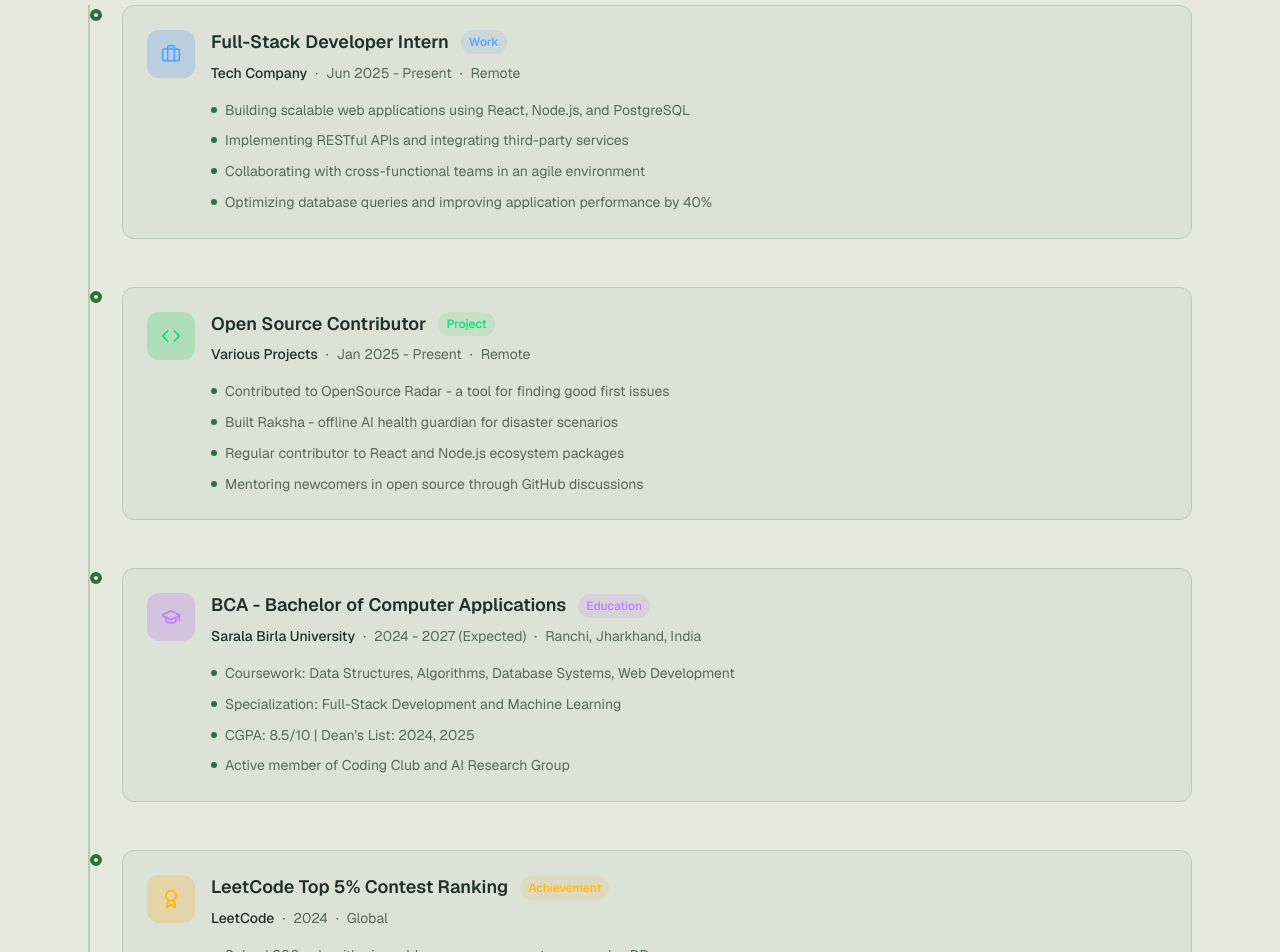
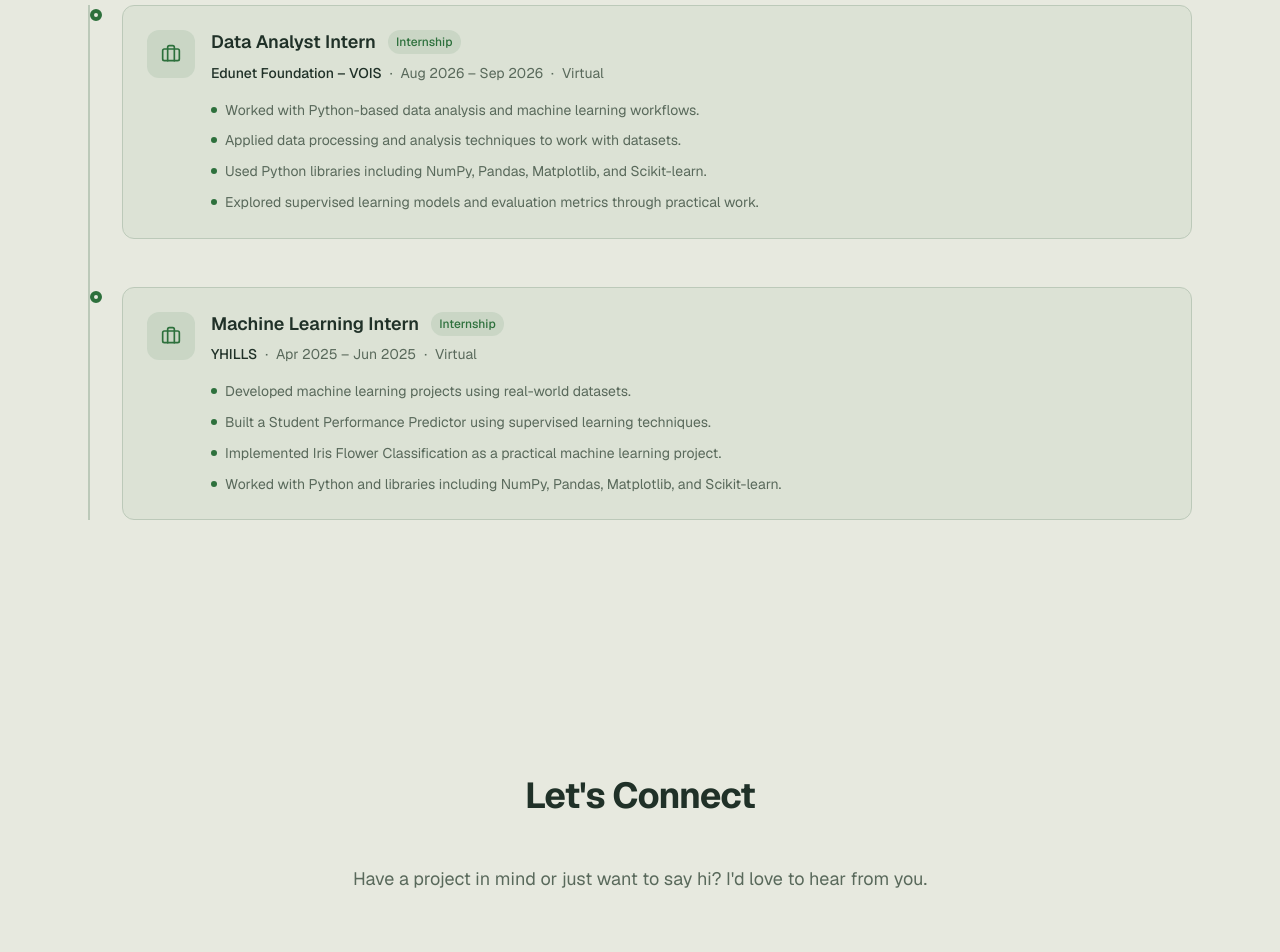
Before and after one commit to Deepti-Nanda/Portfolio, a Next.js app: page / in a window 1280 px wide. Shown: the part 4400-5352 px from the top of the page. Built offline with nearby package versions, Linux system fonts and the light colour scheme.

Commit message:
refactor: update experience section

```diff
--- a/components/experience.tsx
+++ b/components/experience.tsx
@@ -1,7 +1,7 @@
 "use client";
 
 import { useEffect, useState } from "react";
-import { Code, Briefcase, GraduationCap, Award } from "lucide-react";
+import { Briefcase } from "lucide-react";
 
 interface ExperienceItem {
   id: string;
@@ -10,99 +10,36 @@ interface ExperienceItem {
   period: string;
   location: string;
   description: string[];
-  type: "work" | "education" | "project" | "achievement";
-  icon: React.ReactNode;
 }
 
 const experiences: ExperienceItem[] = [
   {
-    id: "1",
-    role: "Full-Stack Developer Intern",
-    company: "Tech Company",
-    period: "Jun 2025 - Present",
-    location: "Remote",
+    id: "experience-1",
+    role: "Data Analyst Intern",
+    company: "Edunet Foundation – VOIS",
+    period: "Aug 2026 – Sep 2026",
+    location: "Virtual",
     description: [
-      "Building scalable web applications using React, Node.js, and PostgreSQL",
-      "Implementing RESTful APIs and integrating third-party services",
-      "Collaborating with cross-functional teams in an agile environment",
-      "Optimizing database queries and improving application performance by 40%",
+      "Worked with Python-based data analysis and machine learning workflows.",
+      "Applied data processing and analysis techniques to work with datasets.",
+      "Used Python libraries including NumPy, Pandas, Matplotlib, and Scikit-learn.",
+      "Explored supervised learning models and evaluation metrics through practical work.",
     ],
-    type: "work",
-    icon: <Briefcase className="w-5 h-5" />,
   },
   {
-    id: "2",
-    role: "Open Source Contributor",
-    company: "Various Projects",
-    period: "Jan 2025 - Present",
-    location: "Remote",
+    id: "experience-2",
+    role: "Machine Learning Intern",
+    company: "YHILLS",
+    period: "Apr 2025 – Jun 2025",
+    location: "Virtual",
     description: [
-      "Contributed to OpenSource Radar - a tool for finding good first issues",
-      "Built Raksha - offline AI health guardian for disaster scenarios",
-      "Regular contributor to React and Node.js ecosystem packages",
-      "Mentoring newcomers in open source through GitHub discussions",
+      "Developed machine learning projects using real-world datasets.",
+      "Built a Student Performance Predictor using supervised learning techniques.",
+      "Implemented Iris Flower Classification as a practical machine learning project.",
+      "Worked with Python and libraries including NumPy, Pandas, Matplotlib, and Scikit-learn.",
     ],
-    type: "project",
-    icon: <Code className="w-5 h-5" />,
-  },
-  {
-    id: "3",
-    role: "BCA - Bachelor of Computer Applications",
-    company: "Sarala Birla University",
-    period: "2024 - 2027 (Expected)",
-    location: "Ranchi, Jharkhand, India",
-    description: [
-      "Coursework: Data Structures, Algorithms, Database Systems, Web Development",
-      "Specialization: Full-Stack Development and Machine Learning",
-      "CGPA: 8.5/10 | Dean's List: 2024, 2025",
-      "Active member of Coding Club and AI Research Group",
-    ],
-    type: "education",
-    icon: <GraduationCap className="w-5 h-5" />,
-  },
-  {
-    id: "4",
-    role: "LeetCode Top 5% Contest Ranking",
-    company: "LeetCode",
-    period: "2024",
-    location: "Global",
-    description: [
-      "Solved 300+ algorithmic problems across arrays, trees, graphs, DP",
-      "Consistent participant in weekly and biweekly contests",
-      "Strong foundation in Data Structures & Algorithms",
-      "Preferred languages: Python, JavaScript, C++",
-    ],
-    type: "achievement",
-    icon: <Award className="w-5 h-5" />,
   },
 ];
-
-const typeStyles = {
-  work: {
-    color: "text-blue-400",
-    bg: "bg-blue-500/10",
-    border: "border-blue-500/20",
-    iconBg: "bg-blue-500/20",
-  },
-  project: {
-    color: "text-green-400",
-    bg: "bg-green-500/10",
-    border: "border-green-500/20",
-    iconBg: "bg-green-500/20",
-  },
-  education: {
-    color: "text-purple-400",
-    bg: "bg-purple-500/10",
-    border: "border-purple-500/20",
-    iconBg: "bg-purple-500/20",
-  },
-  achievement: {
-    color: "text-amber-400",
-    bg: "bg-amber-500/10",
-    border: "border-amber-500/20",
-    iconBg: "bg-amber-500/20",
-  },
-};
 
 export function Experience() {
   const [visibleItems, setVisibleItems] = useState<Set<string>>(new Set());
@@ -119,9 +56,11 @@ export function Experience() {
       (entries) => {
         entries.forEach((entry) => {
           if (entry.isIntersecting) {
+            const id = entry.target.id;
+
             setVisibleItems((prev) => {
-              if (prev.has(entry.target.id)) return prev;
-              return new Set([...prev, entry.target.id]);
+              if (prev.has(id)) return prev;
+              return new Set([...prev, id]);
             });
 
             observer.unobserve(entry.target);
@@ -134,7 +73,7 @@ export function Experience() {
       },
     );
 
-    elements.forEach((el) => observer.observe(el));
+    elements.forEach((element) => observer.observe(element));
 
     return () => observer.disconnect();
   }, []);
@@ -154,8 +93,7 @@ export function Experience() {
         </h2>
 
         <p className="text-[var(--muted)] text-center max-w-2xl mx-auto mb-8 sm:mb-12 text-sm sm:text-base leading-relaxed">
-          My journey through education, open source, and professional
-          development.
+          My journey through professional development.
         </p>
 
         <div className="timeline min-w-0">
@@ -180,10 +118,10 @@ export function Experience() {
               <div className="timeline-content group min-w-0">
                 <div className="flex items-start gap-3 sm:gap-4 min-w-0">
                   <div
-                    className={`flex-shrink-0 w-10 h-10 sm:w-12 sm:h-12 rounded-xl flex items-center justify-center ${typeStyles[exp.type].iconBg} ${typeStyles[exp.type].color}`}
+                    className="flex-shrink-0 w-10 h-10 sm:w-12 sm:h-12 rounded-xl flex items-center justify-center bg-[var(--accent)]/10 text-[var(--accent)]"
                     aria-hidden="true"
                   >
-                    {exp.icon}
+                    <Briefcase className="w-5 h-5" />
                   </div>
 
                   <div className="flex-1 min-w-0">
@@ -192,10 +130,8 @@ export function Experience() {
                         {exp.role}
                       </h3>
 
-                      <span
-                        className={`inline-flex items-center text-[10px] sm:text-xs font-medium px-2 py-1 rounded-full whitespace-nowrap ${typeStyles[exp.type].bg} ${typeStyles[exp.type].color} ${typeStyles[exp.type].border}`}
-                      >
-                        {exp.type.charAt(0).toUpperCase() + exp.type.slice(1)}
+                      <span className="inline-flex items-center text-[10px] sm:text-xs font-medium px-2 py-1 rounded-full bg-[var(--accent)]/10 text-[var(--accent)]">
+                        Internship
                       </span>
                     </div>
 
```
